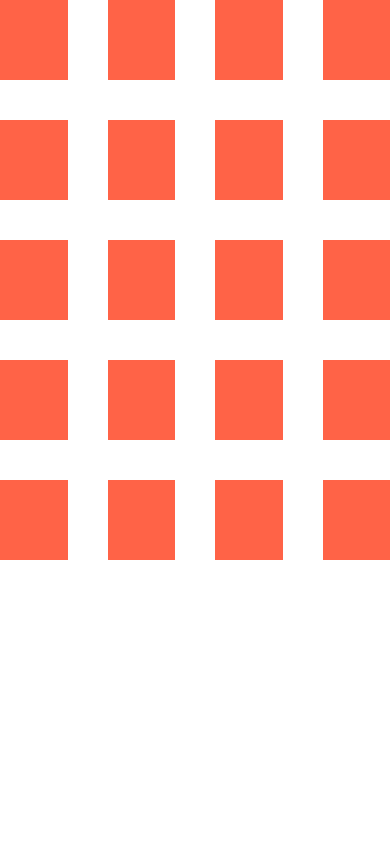
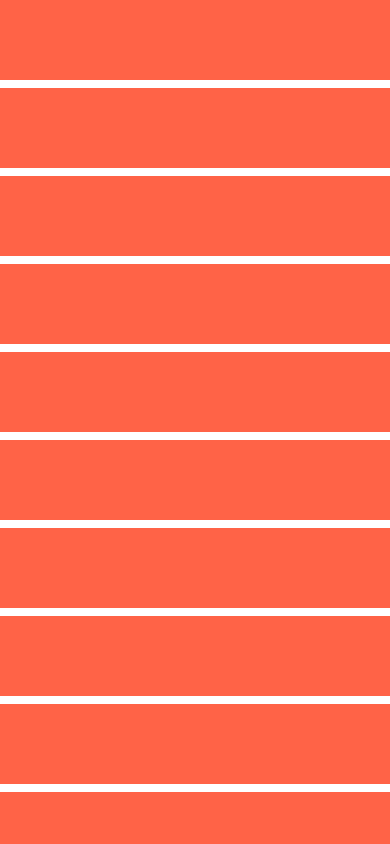
Before and after one commit to rahulrwt09/chakraUi, a React (Create React App) app: page / in a window 390 px wide. Shown: the top 844 px of the page. Built offline with nearby package versions, Linux system fonts and the light colour scheme.

Commit message:
responsive grid

```diff
--- a/src/App.js
+++ b/src/App.js
@@ -2,7 +2,12 @@ import { SimpleGrid,Box } from '@chakra-ui/react'
 function App() {
   return (
     <div className="App">
-    <SimpleGrid columns={4} spacing={10}>
+    <SimpleGrid columns={{sm:2,md:3,lg:4,xl:5}} spacing={2}>
+  <Box bg='tomato' height='80px'></Box>
+  <Box bg='tomato' height='80px'></Box>
+  <Box bg='tomato' height='80px'></Box>
+  <Box bg='tomato' height='80px'></Box>
+  <Box bg='tomato' height='80px'></Box>
   <Box bg='tomato' height='80px'></Box>
   <Box bg='tomato' height='80px'></Box>
   <Box bg='tomato' height='80px'></Box>
```
